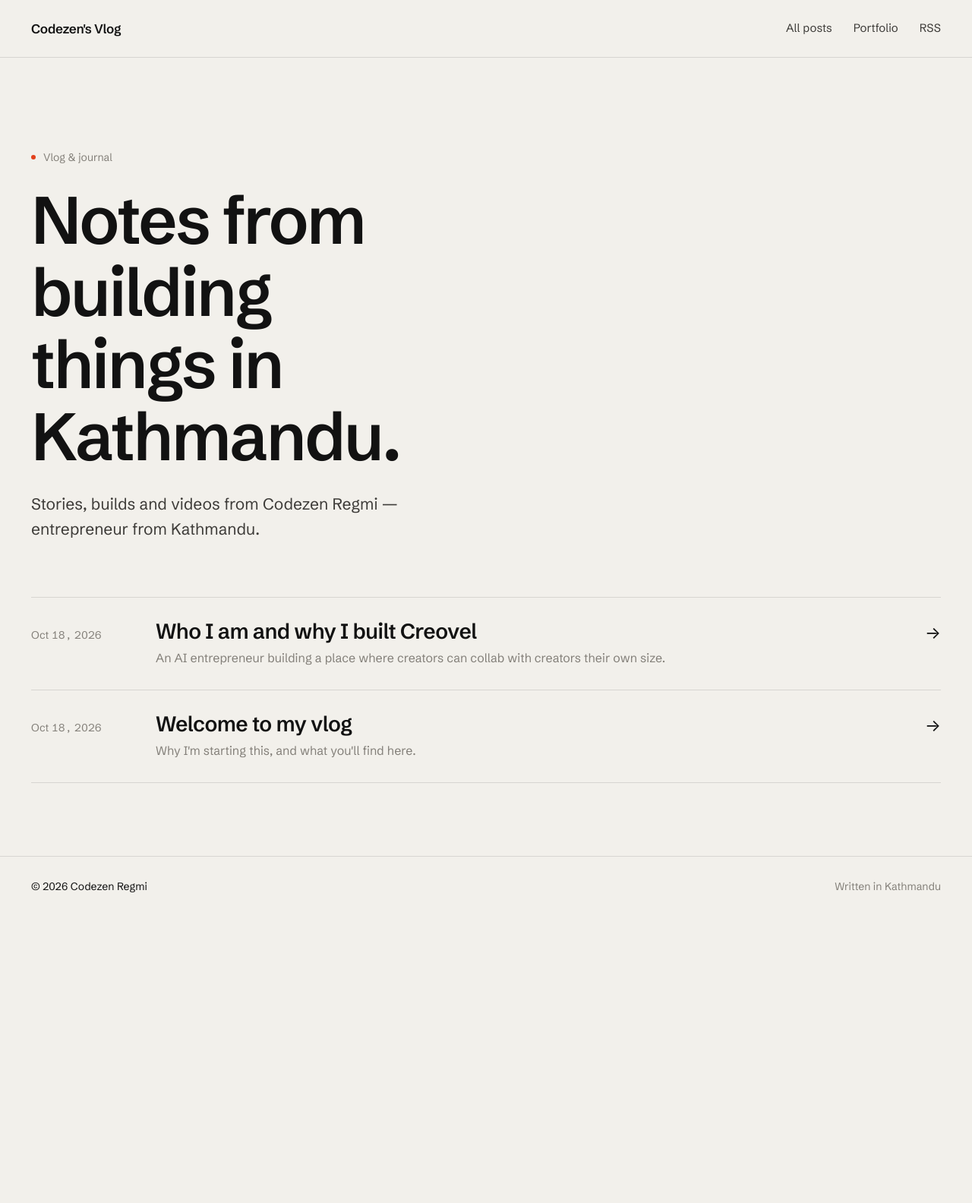
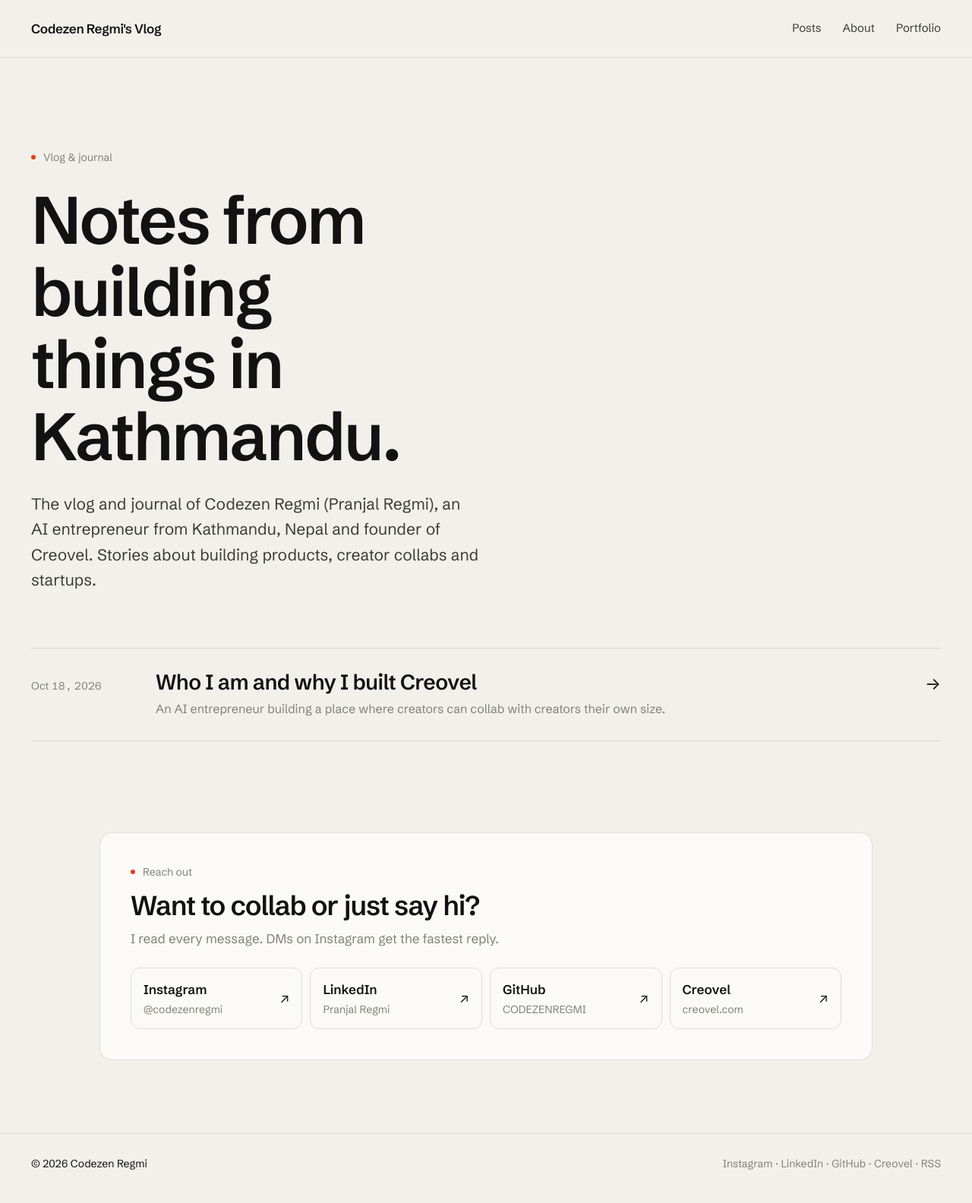
Before and after one commit to codezenblog/codezenblog.github.io, a Jekyll site: the page built from index.html, in a window 1280 px wide. Shown: the whole page at 76% size. Built offline with Jekyll 4.4.1, drawn with Linux system fonts in a browser that asks for light colours; before the commit the page ends 1218 px from its top, so only the background shows below that.

Commit message:
SEO: sitemap, robots, share image, Person schema, About page, reach-out links
Co-Authored-By: Claude Opus 5.5 <noreply@anthropic.com>

```diff
--- a/_config.yml
+++ b/_config.yml
@@ -1,9 +1,48 @@
-title: Codezen's Vlog
-description: Stories, builds and videos from Codezen Regmi — entrepreneur from Kathmandu.
-author: Codezen Regmi
+title: Codezen Regmi's Vlog
+tagline: Notes from an AI entrepreneur in Kathmandu
+description: >-
+  The vlog and journal of Codezen Regmi (Pranjal Regmi), an AI entrepreneur from
+  Kathmandu, Nepal and founder of Creovel. Stories about building products,
+  creator collabs and startups.
 url: https://codezenblog.github.io
 baseurl: ""
 lang: en
+locale: en_US
+
+author:
+  name: Codezen Regmi
+  url: https://codezenblog.github.io/about/
+
+# Default share image + logo used by search engines and social previews
+image: /assets/images/og-image.jpg
+logo: /apple-touch-icon.png
+
+# Feeds the Person schema (sameAs) so Google can link these profiles to you
+social:
+  type: Person
+  name: Codezen Regmi
+  links:
+    - https://codezenregmi.github.io/
+    - https://www.instagram.com/codezenregmi/
+    - https://www.linkedin.com/in/pranjal-regmi-5b6394311/
+    - https://github.com/CODEZENREGMI
+
+# Shown in the "Reach out" section on every post and the About page
+contact:
+  - label: Instagram
+    handle: "@codezenregmi"
+    url: https://www.instagram.com/codezenregmi/
+  - label: LinkedIn
+    handle: Pranjal Regmi
+    url: https://www.linkedin.com/in/pranjal-regmi-5b6394311/
+  - label: GitHub
+    handle: CODEZENREGMI
+    url: https://github.com/CODEZENREGMI
+  - label: Creovel
+    handle: creovel.com
+    url: https://creovel.com
+
+portfolio: https://codezenregmi.github.io/
 
 permalink: /:year/:month/:title/
 timezone: Asia/Kathmandu
@@ -12,10 +51,19 @@ markdown: kramdown
 plugins:
   - jekyll-feed
   - jekyll-seo-tag
+  - jekyll-sitemap
 
-social:
-  portfolio: https://codezenregmi.github.io/
-  github: https://github.com/CODEZENREGMI
+defaults:
+  - scope:
+      path: ""
+    values:
+      image: /assets/images/og-image.jpg
+  - scope:
+      path: ""
+      type: posts
+    values:
+      layout: post
+      author: Codezen Regmi
 
 exclude:
   - README.md
--- a/_includes/media.html
+++ b/_includes/media.html
@@ -7,9 +7,9 @@
   </div>
 {% elsif item.video %}
   <div class="media">
-    <video src="{{ item.video | relative_url }}" controls preload="metadata"{% if item.image %} poster="{{ item.image | relative_url }}"{% endif %}></video>
+    <video src="{{ item.video | relative_url }}" controls preload="metadata"{% if item.image and item.image != site.image %} poster="{{ item.image | relative_url }}"{% endif %}></video>
   </div>
-{% elsif item.image %}
+{% elsif item.image and item.image != site.image %}
   <div class="media media--image">
     <img src="{{ item.image | relative_url }}" alt="{{ item.title | escape }}">
   </div>
--- /dev/null
+++ b/_includes/reach-out.html
@@ -0,0 +1,10 @@
+<section class="reach" aria-labelledby="reach-title">
+  <p class="label">Reach out</p>
+  <h2 id="reach-title">{{ include.heading | default: "Want to collab or just say hi?" }}</h2>
+  <p class="muted">I read every message. DMs on Instagram get the fastest reply.</p>
+  <ul class="reach-links">
+    {% for c in site.contact %}
+      <li><a href="{{ c.url }}" rel="me noopener" target="_blank"><span>{{ c.label }}</span><span class="muted">{{ c.handle }}</span><span aria-hidden="true">↗</span></a></li>
+    {% endfor %}
+  </ul>
+</section>
--- a/_layouts/default.html
+++ b/_layouts/default.html
@@ -6,8 +6,12 @@
   {% seo %}
   {% feed_meta %}
   <meta name="theme-color" content="#f2f0eb">
-  <link rel="icon" href="https://codezenregmi.github.io/favicon.ico" sizes="48x48">
-  <link rel="apple-touch-icon" href="https://codezenregmi.github.io/apple-touch-icon.png">
+  <link rel="icon" href="{{ '/favicon.ico' | relative_url }}" sizes="48x48">
+  <link rel="icon" type="image/png" sizes="96x96" href="{{ '/favicon-96x96.png' | relative_url }}">
+  <link rel="icon" type="image/png" sizes="192x192" href="{{ '/favicon-192x192.png' | relative_url }}">
+  <link rel="apple-touch-icon" href="{{ '/apple-touch-icon.png' | relative_url }}">
+  {% for link in site.social.links %}<link rel="me" href="{{ link }}">
+  {% endfor %}
   <link rel="preconnect" href="https://fonts.googleapis.com">
   <link rel="preconnect" href="https://fonts.gstatic.com" crossorigin>
   <link href="https://fonts.googleapis.com/css2?family=Schibsted+Grotesk:wght@400;500;600;700&display=swap" rel="stylesheet">
@@ -17,10 +21,10 @@
   <a class="skip" href="#main">Skip to content</a>
   <header class="nav wrap">
     <a class="brand" href="{{ '/' | relative_url }}">{{ site.title }}</a>
-    <nav>
-      <a class="u-link" href="{{ '/' | relative_url }}">All posts</a>
-      <a class="u-link" href="{{ site.social.portfolio }}">Portfolio</a>
-      <a class="u-link" href="{{ '/feed.xml' | relative_url }}">RSS</a>
+    <nav aria-label="Main">
+      <a class="u-link" href="{{ '/' | relative_url }}">Posts</a>
+      <a class="u-link" href="{{ '/about/' | relative_url }}">About</a>
+      <a class="u-link" href="{{ site.portfolio }}">Portfolio</a>
     </nav>
   </header>
 
@@ -29,8 +33,11 @@
   </main>
 
   <footer class="footer wrap">
-    <span>© {{ site.time | date: '%Y' }} {{ site.author }}</span>
-    <span class="muted">Written in Kathmandu</span>
+    <span>© {{ site.time | date: '%Y' }} {{ site.author.name }}</span>
+    <span class="muted">
+      {% for c in site.contact %}<a class="u-link" href="{{ c.url }}" rel="me noopener">{{ c.label }}</a>{% unless forloop.last %} · {% endunless %}{% endfor %}
+      · <a class="u-link" href="{{ '/feed.xml' | relative_url }}">RSS</a>
+    </span>
   </footer>
 </body>
 </html>
--- a/_posts/2026-10-18-welcome-to-my-vlog.md
+++ /dev/null
@@ -1,18 +0,0 @@
----
-layout: post
-title: Welcome to my vlog
-description: Why I'm starting this, and what you'll find here.
-tags: [life, building]
----
-
-Hey, I'm Codezen. This is where I'll post what I'm building, what I'm learning, and the odd day-in-the-life video from Kathmandu.
-
-## What to expect
-
-- Behind-the-scenes of **Creovel** and **Meme Survival**
-- Lessons from shipping products as a teenager
-- Videos, when I have them
-
-> Replace this post with your own, or delete it once you've written your first real one.
-
-Thanks for reading, more soon.
--- a/assets/css/style.css
+++ b/assets/css/style.css
@@ -122,6 +122,34 @@ h1, h2, h3 { font-weight: 600; letter-spacing: -0.03em; line-height: 1.08; }
 .post-nav span.muted { font-size: 14px; font-weight: 400; }
 .post-nav .next { text-align: right; margin-left: auto; }
 
+.byline { display: inline-flex; align-items: center; gap: 12px; margin-top: 28px; font-size: 15px; }
+.byline img { width: 40px; height: 40px; border-radius: 50%; object-fit: cover; object-position: top; background: var(--card); }
+
+/* Reach out */
+.reach { margin-top: 72px; padding: clamp(24px, 4vw, 40px); border-radius: 16px; background: var(--card); border: 1px solid var(--line); }
+.reach .label { margin-bottom: 14px; }
+.reach h2 { font-size: clamp(26px, 3.4vw, 36px); margin: 0 0 10px; }
+.reach > p.muted { margin: 0 0 24px; }
+.reach-links { list-style: none; margin: 0; padding: 0; display: grid; grid-template-columns: repeat(auto-fit, minmax(200px, 1fr)); gap: 10px; }
+.reach-links a {
+  display: grid; grid-template-columns: 1fr auto; gap: 2px 12px; align-items: center;
+  padding: 14px 16px; border-radius: 12px; border: 1px solid var(--line);
+  transition: border-color .3s, transform .5s var(--ease);
+}
+.reach-links a span:first-child { font-weight: 600; }
+.reach-links a span:nth-child(2) { grid-column: 1; font-size: 14px; overflow-wrap: anywhere; }
+.reach-links a span:last-child { grid-row: 1 / 3; grid-column: 2; transition: color .3s; }
+.reach-links a:hover { border-color: var(--ink); transform: translateY(-2px); }
+.reach-links a:hover span:last-child { color: var(--accent); }
+.home-reach { max-width: 1100px; margin: -48px auto 96px; }
+
+/* About */
+.about-head { display: flex; align-items: center; gap: clamp(20px, 4vw, 36px); margin-bottom: 48px; }
+.about-head .label { margin-bottom: 12px; }
+.about-head h1 { font-size: clamp(36px, 6vw, 60px); margin: 0; }
+.about-head .lede { margin-top: 12px; }
+.about-photo { width: clamp(96px, 18vw, 160px); height: clamp(96px, 18vw, 160px); border-radius: 50%; object-fit: cover; object-position: top; background: var(--card); flex: none; }
+
 /* Footer */
 .footer {
   display: flex; justify-content: space-between; gap: 16px; flex-wrap: wrap;
--- a/index.html
+++ b/index.html
@@ -22,3 +22,7 @@ layout: default
     </a>
   {% endfor %}
 </section>
+
+<div class="wrap home-reach">
+  {% include reach-out.html %}
+</div>
```
Also changed, not shown: _layouts/about.html (added, +42 -0 lines), _layouts/post.html (+8 -2 lines), about.md (added, +14 -0 lines), robots.txt (added, +8 -0 lines), README.md, apple-touch-icon.png (added), assets/images/og-image.jpg (added), assets/images/portrait.webp (added), favicon-192x192.png (added), favicon-96x96.png (added), favicon.ico (added).
